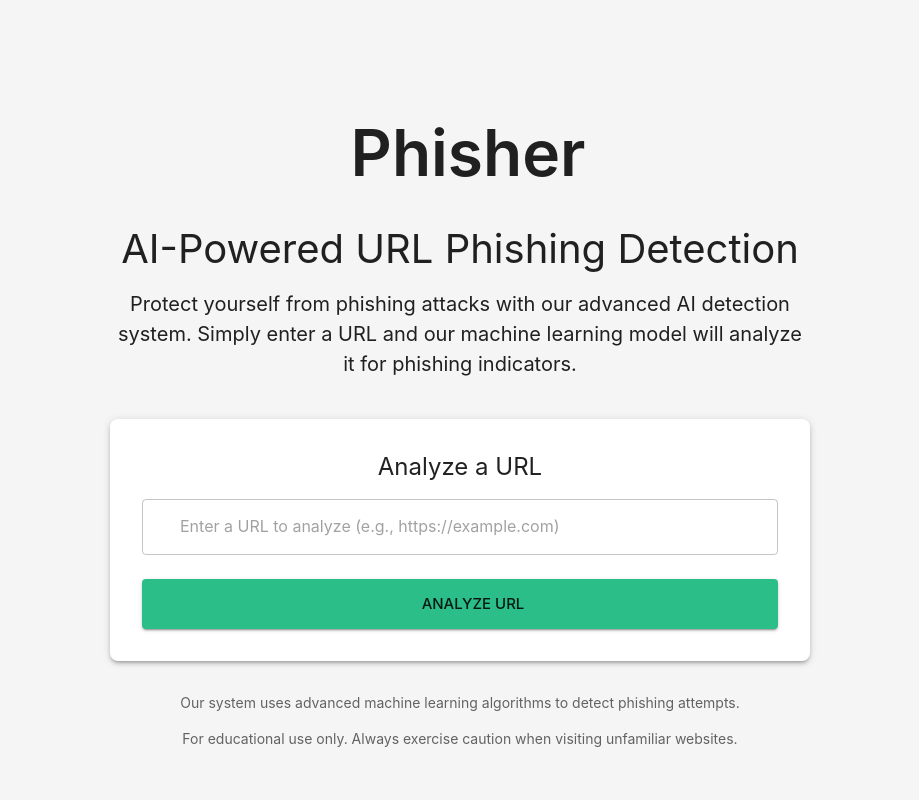
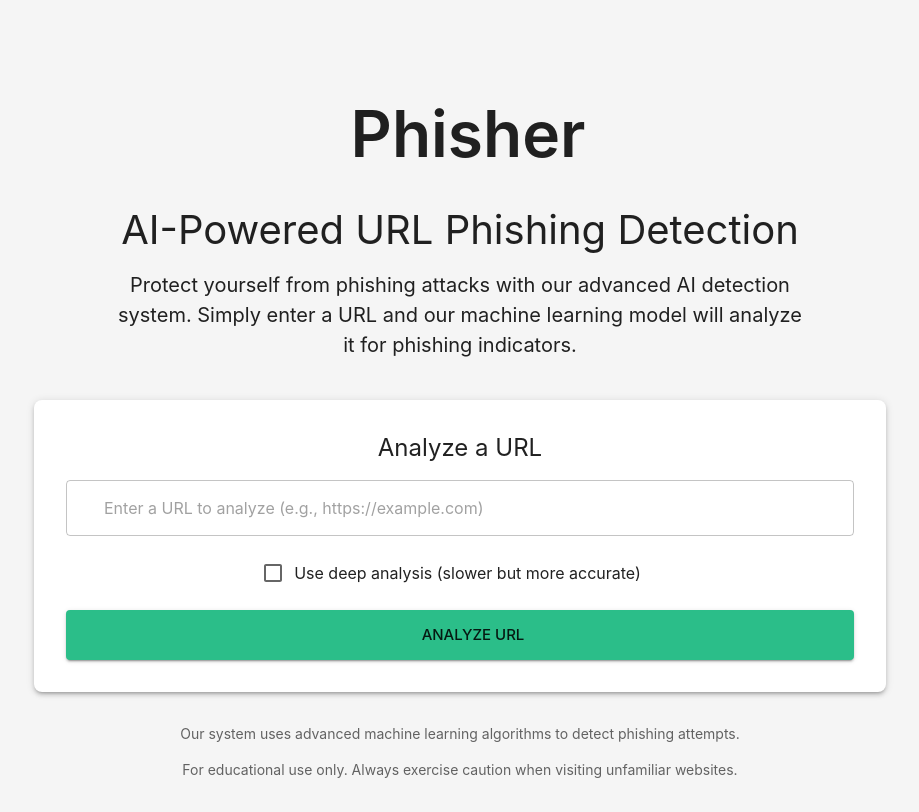
Before and after one commit to AshenDulsanka/PUSL-3190-Phisher, a React (Vite) app in the folder web/client/: page / in a window 1280 px wide. Shown: the whole page, without its empty margins (180-1099 px from the left). Built offline with nearby package versions, Linux system fonts and the light colour scheme; no server answers; some icons are missing.

Commit message:
updated home page with deep analysis label

```diff
--- a/web/client/src/pages/Home.jsx
+++ b/web/client/src/pages/Home.jsx
@@ -9,6 +9,7 @@ import SearchIcon from '@mui/icons-material/Search'
 import LinkIcon from '@mui/icons-material/Link'
 import WarningIcon from '@mui/icons-material/Warning'
 import CheckCircleIcon from '@mui/icons-material/CheckCircle'
+import { FormControlLabel, Checkbox } from '@mui/material'
 import urlAnalysisService from '../services/urlAnalysisService'
 
 const Home = () => {
@@ -17,6 +18,7 @@ const Home = () => {
   const [loading, setLoading] = useState(false)
   const [error, setError] = useState('')
   const [quickResult, setQuickResult] = useState(null)
+  const [deepAnalysis, setDeepAnalysis] = useState(false)
 
   const handleAnalyzeUrl = async () => {
     if (!url) {
@@ -33,7 +35,8 @@ const Home = () => {
     setLoading(true)
     setError('')
     try {
-      const result = await urlAnalysisService.analyzeUrl(url)
+      // pass the deepAnalysis flag to the service
+      const result = await urlAnalysisService.analyzeUrl(url, deepAnalysis)
 
       // show quick result
       setQuickResult(result)
@@ -128,7 +131,20 @@ const Home = () => {
                 </InputAdornment>
               ),
             }}
-            sx={{ mb: 3 }}
+            sx={{ mb: 2 }}
+          />
+
+          <FormControlLabel
+            control={
+              <Checkbox
+                checked={deepAnalysis}
+                onChange={(e) => setDeepAnalysis(e.target.checked)}
+                name="deepAnalysis"
+                color="primary"
+              />
+            }
+            label="Use deep analysis (slower but more accurate)"
+            sx={{ mb: 2 }}
           />
 
           <Button
@@ -140,7 +156,7 @@ const Home = () => {
             startIcon={loading ? <CircularProgress size={20} color="inherit" /> : <SearchIcon />}
             sx={{ py: 1.5 }}
           >
-            {loading ? 'Analyzing...' : 'Analyze URL'}
+            {loading ? `${deepAnalysis ? 'Deep ' : ''}Analyzing...` : `${deepAnalysis ? 'Deep ' : ''}Analyze URL`}
           </Button>
 
           {quickResult && (
```
